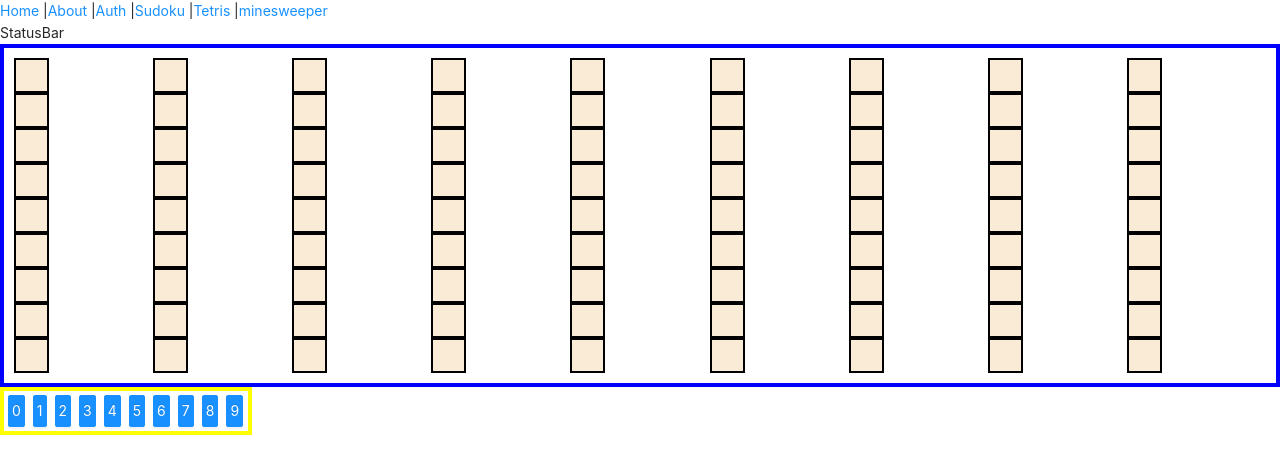
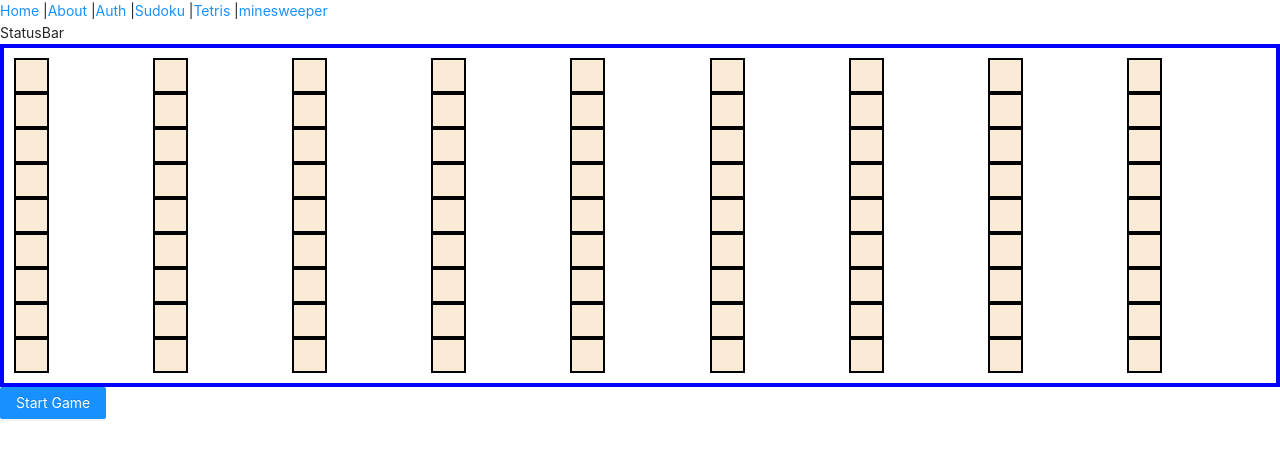
Before and after one commit to Manion-sebastian/waggroup, a Next.js app: page /sudokuTest in a window 1280 px wide. Shown: the top 474 px of the page. Built offline with nearby package versions, Linux system fonts and the light colour scheme.

Commit message:
start button working.

```diff
--- /dev/null
+++ b/components/sudoku/startSection.tsx
@@ -0,0 +1,16 @@
+import React from 'react'
+import { Button } from 'antd'
+
+type Props = {
+    handleStartGame: any
+}
+
+const StartSection = ({handleStartGame}: Props) => {
+  return (
+    <div>
+        <Button type='primary' onClick={handleStartGame}>Start Game</Button>
+    </div>
+  )
+}
+
+export default StartSection
--- a/components/sudoku/sudokuGame.tsx
+++ b/components/sudoku/sudokuGame.tsx
@@ -4,6 +4,7 @@ import ControlBar from './controlBar'
 import StatusBar from './statusBar'
 import styles from '../../styles/sudoku/Board.module.css'
 import { makepuzzle, solvepuzzle, ratepuzzle } from 'sudoku'
+import StartSection from './startSection'
 
 
 type Props = {}
@@ -13,12 +14,14 @@ const SudokuGame = (props: Props) => {
 
   const [currentPuzzle, setCurrentPuzzle] = useState<number[] | null[]>(tempBoard)
   const [solvedPuzzle, setSolvedPuzzle] = useState<number[]>([])
+  const [hasGame, setHasGame] = useState<boolean>(false)
 
 
 
 const handleStartGame = () => {
   setCurrentPuzzle( makepuzzle() )
   setSolvedPuzzle(solvepuzzle(currentPuzzle))
+  setHasGame(true)
 }
 
 
@@ -26,7 +29,8 @@ const handleStartGame = () => {
     <div className={styles.gameConstraints}>
       <StatusBar />
       <Board game={currentPuzzle} />
-      <ControlBar />
+      {hasGame? <ControlBar  /> : <StartSection handleStartGame={handleStartGame} />}
+
     </div>
   )
 }
```
Also changed, not shown: components/sudoku/controlBar.tsx (+9 -3 lines).
